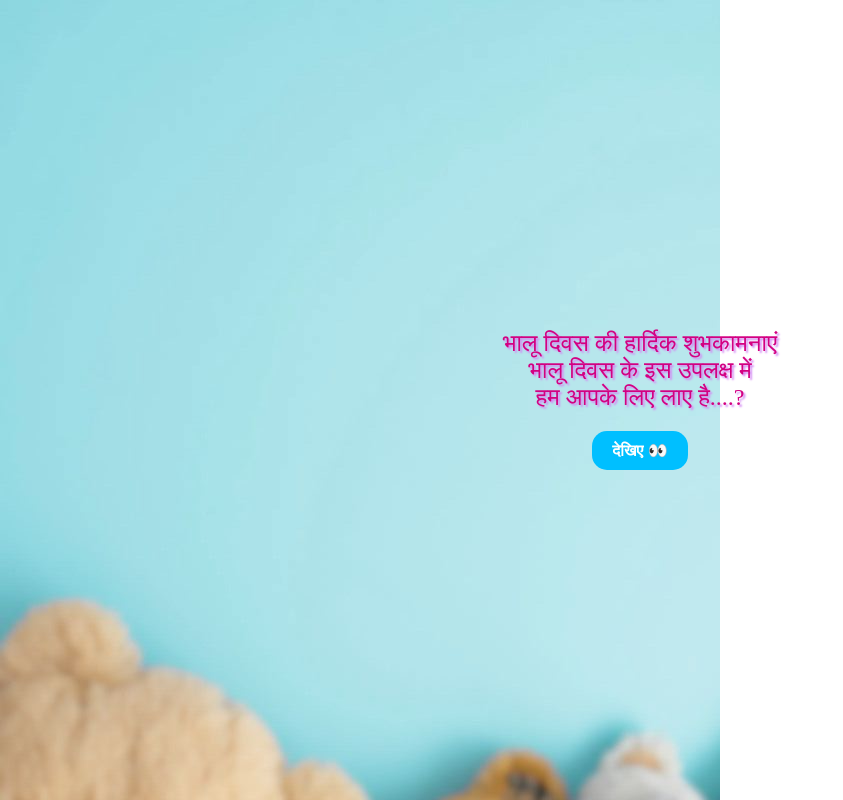
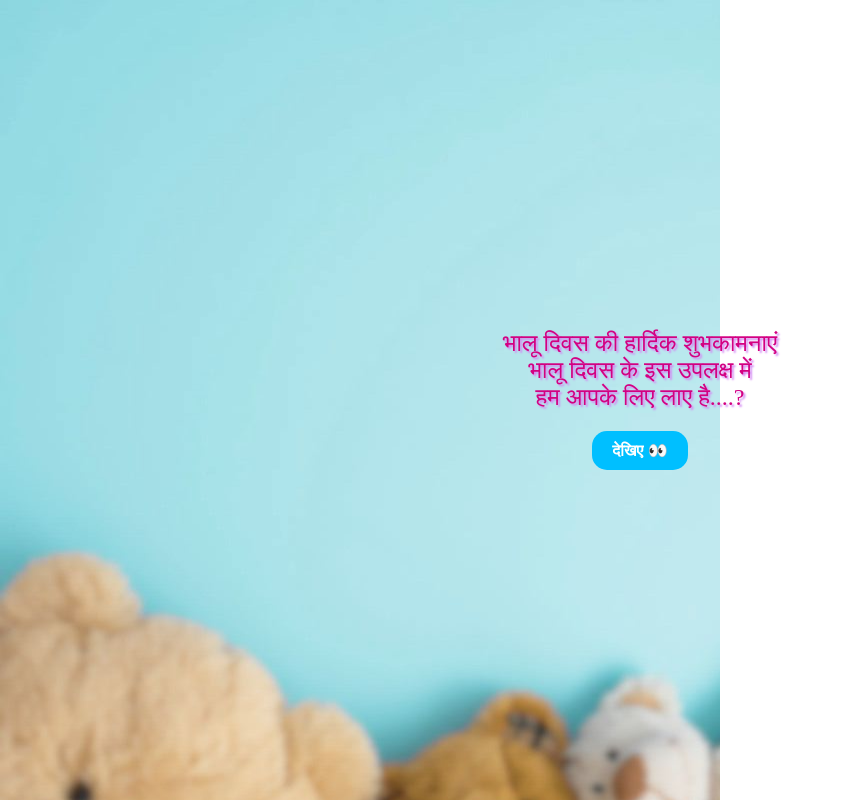
Before and after one commit to SourCandies69/TEDDY-DAY, a plain HTML site: page index.html in a window 1280 px wide. Shown: the whole page, without its empty margins (0-843 px from the left). Drawn offline with Linux system fonts and the light colour scheme; a web font is replaced by a local one.

Commit message:
Update index.html

```diff
--- a/index.html
+++ b/index.html
@@ -11,7 +11,7 @@
             font-family: Arial, sans-serif;
             text-align: center;
             background-image: url('inbg.jpg'); /* Add background image */
-            background-size: 720px 1280px;
+            background-size: 720px 1180px;
             background-repeat: no-repeat;
             margin: 0;
             padding: 0;
```
